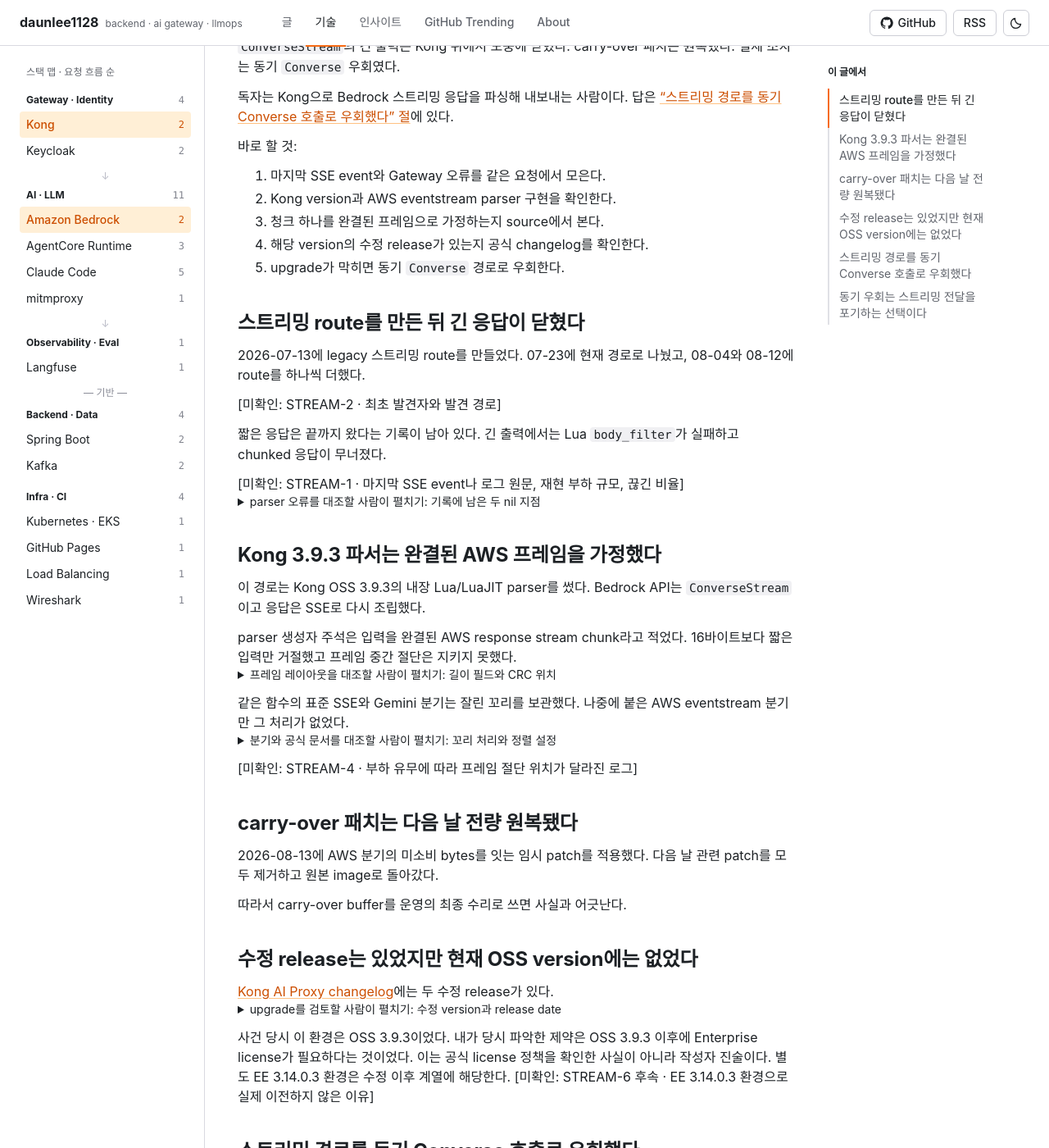
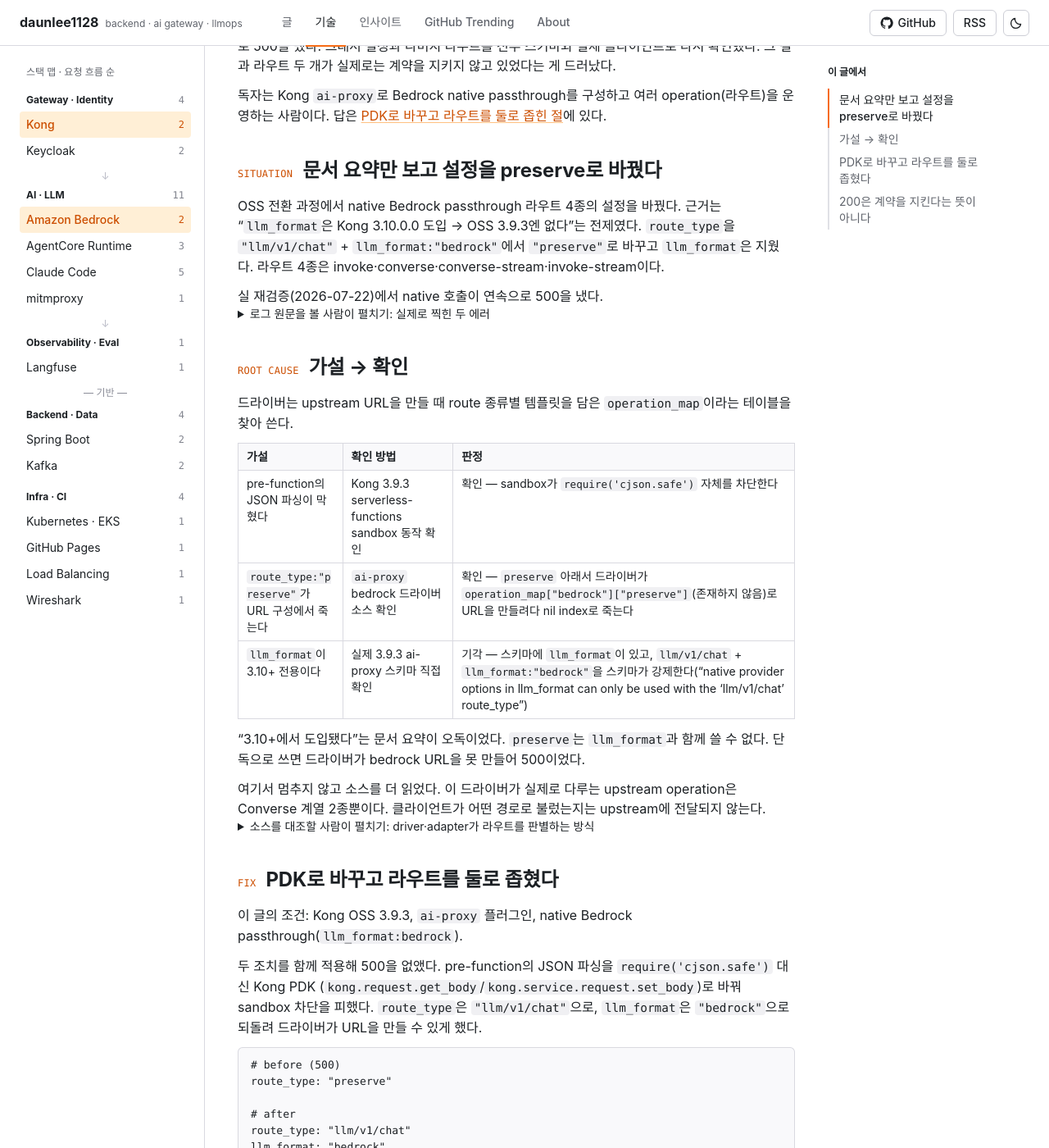
Before and after one commit to daunlee1128/daunlee1128.github.io, a Jekyll site: the page built from _tech/streaming-frame-boundary-carryover.md, in a window 1280 px wide and 1400 px high, scrolled down 296 px. Shown: the whole window at 82% size. Built offline with Jekyll 4.4.1, drawn with Linux system fonts in a browser that asks for light colours; some of the changed text lies outside the part shown.

Commit message:
feat(tech): streaming-frame-boundary-carryover 재작성 후 재게시
Co-Authored-By: Claude Sonnet 5 <noreply@anthropic.com>

````diff
--- a/_tech/streaming-frame-boundary-carryover.md
+++ b/_tech/streaming-frame-boundary-carryover.md
@@ -1,172 +1,113 @@
 ---
 type: tech
 kind: troubleshooting
-title: "Kong 뒤 Bedrock 스트리밍에서 긴 응답만 중간에 끊긴다"
+title: Kong OSS 3.9.3의 invoke-stream은 200이어도 스트리밍하지 않았다
 date: 2026-09-07
 stack: [kong, bedrock]
-summary: "carry-over 패치는 원복했다. 실제 조치는 동기 Converse 우회였다."
+summary: "문서 요약만 보고 설정을 preserve로 바꿨다가 500을 냈다. 재검증에서 invoke·invoke-stream 두 라우트가 계약을 지키지 않고 있다는 것도 드러났다."
 ---
 
-응답 크기 대신 절단점 위치를 변수로 놓고 파서의 응답 분기끼리 대조했다.
-Bedrock `ConverseStream`의 긴 출력은 Kong 뒤에서 도중에 닫혔다.
-carry-over 패치는 원복했다.
-실제 조치는 동기 `Converse` 우회였다.
+설정 필드 하나가 어느 버전부터 있는지 문서 요약만 보고 넘겨짚어, native Bedrock 라우트가 연속으로 500을 냈다.
+그래서 설정과 나머지 라우트를 전부 스키마와 실제 클라이언트로 다시 확인했다.
+그 결과 라우트 두 개가 실제로는 계약을 지키지 않고 있었다는 게 드러났다.
 
-독자는 Kong으로 Bedrock 스트리밍 응답을 파싱해 내보내는 사람이다.
-답은 [“스트리밍 경로를 동기 Converse 호출로 우회했다” 절](#sync-converse-bypass)에 있다.
+독자는 Kong `ai-proxy`로 Bedrock native passthrough를 구성하고 여러 operation(라우트)을 운영하는 사람이다.
+답은 [PDK로 바꾸고 라우트를 둘로 좁힌 절](#fix)에 있다.
 
-바로 할 것:
+{: #situation data-k="SITUATION"}
+## 문서 요약만 보고 설정을 preserve로 바꿨다
 
-1. 마지막 SSE event와 Gateway 오류를 같은 요청에서 모은다.
-2. Kong version과 AWS eventstream parser 구현을 확인한다.
-3. 청크 하나를 완결된 프레임으로 가정하는지 source에서 본다.
-4. 해당 version의 수정 release가 있는지 공식 changelog를 확인한다.
-5. upgrade가 막히면 동기 `Converse` 경로로 우회한다.
+OSS 전환 과정에서 native Bedrock passthrough 라우트 4종의 설정을 바꿨다. 근거는 "`llm_format`은 Kong
+3.10.0.0 도입 → OSS 3.9.3엔 없다"는 전제였다. `route_type`을 `"llm/v1/chat"` + `llm_format:"bedrock"`에서
+`"preserve"`로 바꾸고 `llm_format`은 지웠다. 라우트 4종은 invoke·converse·converse-stream·invoke-stream이다.
 
-{: #streaming-symptom }
-## 스트리밍 route를 만든 뒤 긴 응답이 닫혔다
-
-2026-07-13에 legacy 스트리밍 route를 만들었다.
-07-23에 현재 경로로 나눴고, 08-04와 08-12에 route를 하나씩 더했다.
-
-[미확인: STREAM-2 · 최초 발견자와 발견 경로]
-
-짧은 응답은 끝까지 왔다는 기록이 남아 있다.
-긴 출력에서는 Lua `body_filter`가 실패하고 chunked 응답이 무너졌다.
-
-[미확인: STREAM-1 · 마지막 SSE event나 로그 원문, 재현 부하 규모, 끊긴 비율]
+실 재검증(2026-07-22)에서 native 호출이 연속으로 500을 냈다.
 
 <details markdown="1">
-<summary>parser 오류를 대조할 사람이 펼치기: 기록에 남은 두 nil 지점</summary>
+<summary>로그 원문을 볼 사람이 펼치기: 실제로 찍힌 두 에러</summary>
 
-- `count` 산술 연산에서 nil 오류
-- nil 값을 함수처럼 호출한 오류
+```text
+"require 'cjson.safe' not allowed within sandbox"
+[ai-proxy] bedrock.lua:629: attempt to index a nil value
+```
 
 </details>
 
-{: #parser-assumption }
-## Kong 3.9.3 파서는 완결된 AWS 프레임을 가정했다
+{: #root-cause data-k="ROOT CAUSE"}
+## 가설 → 확인
 
-이 경로는 Kong OSS 3.9.3의 내장 Lua/LuaJIT parser를 썼다.
-Bedrock API는 `ConverseStream`이고 응답은 SSE로 다시 조립했다.
+드라이버는 upstream URL을 만들 때 route 종류별 템플릿을 담은 `operation_map`이라는 테이블을 찾아 쓴다.
 
-parser 생성자 주석은 입력을 완결된 AWS response stream chunk라고 적었다.
-16바이트보다 짧은 입력만 거절했고 프레임 중간 절단은 지키지 못했다.
+| 가설 | 확인 방법 | 판정 |
+|---|---|---|
+| pre-function의 JSON 파싱이 막혔다 | Kong 3.9.3 serverless-functions sandbox 동작 확인 | 확인 — sandbox가 `require('cjson.safe')` 자체를 차단한다 |
+| `route_type:"preserve"`가 URL 구성에서 죽는다 | `ai-proxy` bedrock 드라이버 소스 확인 | 확인 — `preserve` 아래서 드라이버가 `operation_map["bedrock"]["preserve"]`(존재하지 않음)로 URL을 만들려다 nil index로 죽는다 |
+| `llm_format`이 3.10+ 전용이다 | 실제 3.9.3 ai-proxy 스키마 직접 확인 | 기각 — 스키마에 `llm_format`이 있고, `llm/v1/chat` + `llm_format:"bedrock"`을 스키마가 강제한다("native provider options in llm_format can only be used with the 'llm/v1/chat' route_type") |
+
+"3.10+에서 도입됐다"는 문서 요약이 오독이었다. `preserve`는 `llm_format`과 함께 쓸 수 없다. 단독으로 쓰면 드라이버가 bedrock URL을 못 만들어 500이었다.
+
+여기서 멈추지 않고 소스를 더 읽었다. 이 드라이버가 실제로 다루는 upstream operation은 Converse 계열 2종뿐이다.
+클라이언트가 어떤 경로로 불렀는지는 upstream에 전달되지 않는다.
 
 <details markdown="1">
-<summary>프레임 레이아웃을 대조할 사람이 펼치기: 길이 필드와 CRC 위치</summary>
+<summary>소스를 대조할 사람이 펼치기: driver·adapter가 라우트를 판별하는 방식</summary>
 
-2026-09-12에 [Smithy Amazon Event Stream 규격][s]을 확인했다.
-message는 prelude와 data로 나뉜다.
-prelude에는 전체 길이 4바이트와 header 길이 4바이트가 있다.
-각 부분 뒤에는 CRC32 4바이트가 붙어 고정 overhead는 16바이트다.
-수신자는 이 필드 구조와 payload 길이 식으로 message 경계를 복원한다.
-
-```text
-[ total length: 4B ][ headers length: 4B ][ prelude CRC: 4B ]
-[ headers ... ][ payload ... ][ message CRC: 4B ]
-```
-
-HTTP 청크가 어디서 끝나는지는 이 message 길이와 별개다.
-청크 끝이 프레임 중간이면 다음 호출까지 꼬리를 보관해야 한다.
+`kong/llm/drivers/bedrock.lua`는 upstream operation을 항상 `stream_mode and "converse-stream" or
+"converse"`로 자체 재구성한다 — 파일에 `"invoke"` 문자열 자체가 없다. `kong/llm/adapters/bedrock.lua`는
+path의 operation 문자열이 정확히 `converse-stream`일 때만 stream 모드로 판단한다. 이 adapter는 Converse
+스키마 기준으로 요청과 응답을 정규화하는 왕복 변환기다.
 
 </details>
 
-같은 함수의 표준 SSE와 Gemini 분기는 잘린 꼬리를 보관했다.
-나중에 붙은 AWS eventstream 분기만 그 처리가 없었다.
+{: #fix data-k="FIX"}
+## PDK로 바꾸고 라우트를 둘로 좁혔다
 
-<details markdown="1">
-<summary>분기와 공식 문서를 대조할 사람이 펼치기: 꼬리 처리와 정렬 설정</summary>
+이 글의 조건: Kong OSS 3.9.3, `ai-proxy` 플러그인, native Bedrock passthrough(`llm_format:bedrock`).
 
-| 응답 분기 | 잘린 꼬리를 |
-|---|---|
-| 표준 SSE | 다음 청크에 이어 붙임 |
-| Gemini | 다음 청크에 이어 붙임 |
-| AWS eventstream | 버림 |
+두 조치를 함께 적용해 500을 없앴다. pre-function의 JSON 파싱을 `require('cjson.safe')` 대신 Kong PDK
+(`kong.request.get_body`/`kong.service.request.set_body`)로 바꿔 sandbox 차단을 피했다. `route_type`은
+`"llm/v1/chat"`으로, `llm_format`은 `"bedrock"`으로 되돌려 드라이버가 URL을 만들 수 있게 했다.
 
-이 파서에서는 방어 로직이 분기마다 따로 관리됐다.
-코드 구조는 프레임 절단이 nil 오류로 이어지는 경로를 설명한다.
+```yaml
+# before (500)
+route_type: "preserve"
 
-2026-09-12에 [handler][h]·[Response PDK][p] 등 Kong 공식 문서 11개를 비교했다.
-route entity·large payload·3.9.0 route source와 handler·PDK를 포함했다.
-AI Proxy 개요·reference·Bedrock provider·parser source·두 changelog도 확인했다.
-frame 정렬 설정은 찾지 못했다.
-두 대표 문서는 `body_filter`가 도착한 chunk마다 실행되는 계약을 보여준다.
+# after
+route_type: "llm/v1/chat"
+llm_format: "bedrock"
+```
 
-</details>
+재검증에서 500이 사라졌다. "4라우트가 설정이 거의 같은데 병합 가능한가"라는 질문이 나왔다. boto3
+클라이언트로 4라우트를 전부 때려 실제 동작을 확인했다(2026-07-22). 그중 하나는 응답을 eventstream 프레임으로
+잘못 해석해 체크섬 불일치 오류(`ChecksumMismatch`)로 클라이언트가 실패했다.
 
-[미확인: STREAM-4 · 부하 유무에 따라 프레임 절단 위치가 달라진 로그]
+| 라우트 | HTTP | 실제 동작 |
+|---|---|---|
+| invoke | 200 | silent 계약 위반 — Anthropic native 요청을 보냈는데 Converse 형태 응답이 와 클라이언트가 `stop_reason 없음`으로 실패 |
+| converse | 200 | 정상 |
+| converse-stream | 200 | 정상 스트리밍(eventstream 파싱 정상) |
+| invoke-stream | 200 | 클라이언트가 응답을 eventstream으로 파싱하려다 크래시 — `ChecksumMismatch: expected 0x73223a7b`(ASCII로 `s":{`), 일반 JSON 응답을 eventstream 프레임으로 오독 |
 
-{: #discarded-carry-over }
-## carry-over 패치는 다음 날 전량 원복됐다
+앞서 "4라우트 모두 200"이라고 확인했던 것은 HTTP 상태 코드만 본 것이었다. 응답 스키마가 맞는지, 스트리밍이
+실제로 되는지는 이번 클라이언트 검증에서 처음 확인됐다.
 
-2026-08-13에 AWS 분기의 미소비 bytes를 잇는 임시 patch를 적용했다.
-다음 날 관련 patch를 모두 제거하고 원본 image로 돌아갔다.
+native Bedrock 라우트는 `converse`·`converse-stream` 2종만 남기고 `invoke`·`invoke-stream`은 seed에서
+제거했다. 제공 못 하는 의미론을 제공하는 척하는 것보다 404가 정직한 계약이라고 봤다. invoke를 Converse 바디를
+받는 alias로 유지하는 안도 검토했다. 실제 Bedrock InvokeModel과 양방향 호환이 깨진다. invoke-stream은 그렇게
+해도 스트리밍이 안 된다. 두 이유로 기각했다. `route-bedrock-runtime-converse-stream`에는 `response_buffering: false`를
+켜 뒀다 — Converse event-stream 청크를 Kong이 버퍼링하지 않고 도착 즉시 클라이언트로 흘려보내기 위해서다.
 
-따라서 carry-over buffer를 운영의 최종 수리로 쓰면 사실과 어긋난다.
+같은 구성이라면 seed에 `route-bedrock-runtime-invoke`나 `-invoke-stream`이 아직 남아 있는지부터 확인하는 게
+먼저다. 남아 있다면 200을 받는다고 안심하지 말고 boto3 native 클라이언트로 실제 응답 스키마와 스트리밍 여부를
+직접 때려 봐야 한다.
 
-{: #upgrade-boundary }
-## 수정 release는 있었지만 현재 OSS version에는 없었다
+{: #prevention data-k="PREVENTION"}
+## 200은 계약을 지킨다는 뜻이 아니다
 
-[Kong AI Proxy changelog][k]에는 두 수정 release가 있다.
+converse 계열 2종만 남긴 뒤로는 native Bedrock InvokeModel 스키마 그대로를 이 게이트웨이로 받을 방법이 없다.
+boto3 `converse`/`converse_stream`, Strands `BedrockModel`, LangChain `ChatBedrockConverse`처럼 Converse
+계열 클라이언트만 대상이다. 순수 InvokeModel 클라이언트는 이 게이트웨이를 못 쓴다.
 
-<details markdown="1">
-<summary>upgrade를 검토할 사람이 펼치기: 수정 version과 release date</summary>
-
-| version | release date | 공식 기록 |
-|---|---|---|
-| 3.11.0.2 | 2025-07-28 | incomplete AWS frame parser 수정 |
-| 3.10.0.4 | 2025-08-07 | 같은 수정 backport |
-
-</details>
-
-사건 당시 이 환경은 OSS 3.9.3이었다.
-내가 당시 파악한 제약은 OSS 3.9.3 이후에 Enterprise license가 필요하다는 것이었다.
-이는 공식 license 정책을 확인한 사실이 아니라 작성자 진술이다.
-별도 EE 3.14.0.3 환경은 수정 이후 계열에 해당한다.
-[미확인: STREAM-6 후속 · EE 3.14.0.3 환경으로 실제 이전하지 않은 이유]
-
-{: #sync-converse-bypass }
-## 스트리밍 경로를 동기 Converse 호출로 우회했다
-
-이 글의 조건: Kong OSS 3.9.3, 내장 Lua/LuaJIT parser, Bedrock `ConverseStream`, client 응답 SSE, 재현 부하 미확인.
-이 결론은 한 parser 함수에 응답 분기 셋을 둔 구현에서 확인했다.
-
-임시 carry-over 패치를 유지하지 않고 모델 호출을 동기 `Converse`로 돌렸다.
-이 결정을 모델 호출의 과도기 표준으로 문서화했다.
-streaming response parser를 지나지 않으므로 확인한 crash 경로를 피한다.
-
-[미확인: STREAM-3 · 우회 구현·운영 반영, 같은 부하의 절단 여부]
-[미확인: STREAM-5 · 재현에 사용한 부하 규모]
-
-- 같은 조건에서는 임시 parser patch보다 동기 우회 여부를 먼저 판단한다.
-- streaming이 제품 요구라면 수정 parser를 포함한 version으로 옮긴다.
-
-{: #remaining-cost }
-## 동기 우회는 스트리밍 전달을 포기하는 선택이다
-
-동기 `Converse`는 frame 재조립 crash를 피하지만 token을 도착 즉시 보내지 못한다.
-첫 응답까지 기다리는 시간이 길어질 수 있다.
-
-<details markdown="1">
-<summary>같은 판단을 다시 할 사람이 펼치기: 확인된 선택과 남은 구멍</summary>
-
-| 선택 | 확인한 것 | 남은 구멍 |
-|---|---|---|
-| 정렬 설정 변경 | 설정 전량과 공식 문서 11개 | 해당 항목을 찾지 못함 |
-| 수정 version으로 upgrade | 공식 changelog의 parser 수정 | EE 이전 사유 |
-| 임시 carry-over patch | 적용 다음 날 전량 원복 | 운영 처방에서 제외 |
-| 동기 `Converse` 우회 | crash parser를 지나지 않는 설계 | 구현과 운영 관측 |
-
-</details>
-
-남은 판단은 동기 응답의 대기 비용을 받아들일 수 있는지다.
-그 비용을 받을 수 없으면 EE 이전 조건과 운영 검증부터 채워야 한다.
-
-[s]: https://smithy.io/2.0/aws/amazon-eventstream.html
-
-[k]: https://developer.konghq.com/plugins/ai-proxy/changelog/
-
-[h]: https://developer.konghq.com/custom-plugins/handler.lua/
-
-[p]: https://developer.konghq.com/gateway/pdk/reference/kong.response/
+설정 필드 하나가 어느 버전에 있는지는 문서 요약이 아니라 스키마로 직접 확인해야 했다. 라우트가 동작하는지도
+같은 방식으로, 실제 클라이언트로 응답 스키마와 스트리밍 동작까지 확인해야 알 수 있었다. 2026-07-22에 발견한
+두 계약 위반은 "4라우트 모두 200"이라는 HTTP 상태 코드만으로는 판별할 수 없었다.
````
